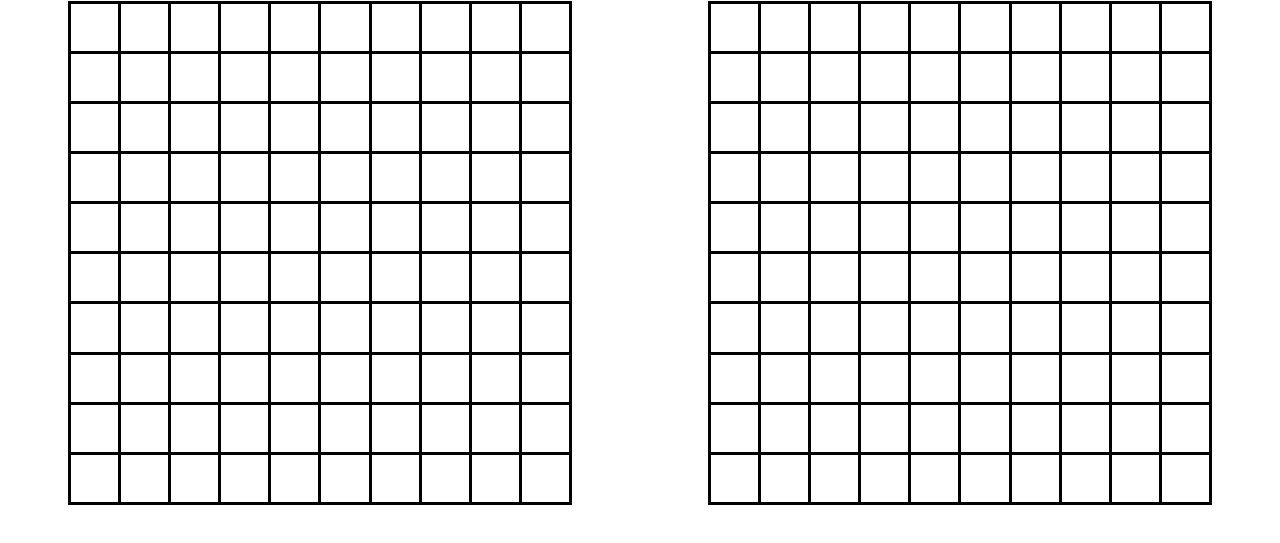
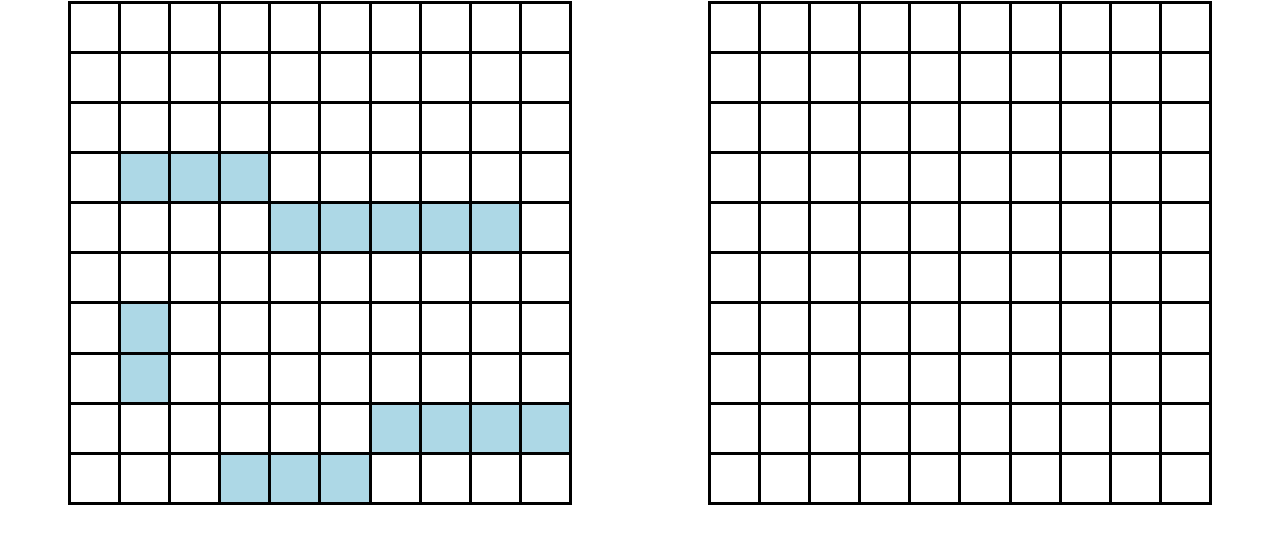
Before and after one commit to Kndrik/battleship, a website built with webpack: page dist/index.html in a window 1280 px wide. Shown: the part 79-622 px from the top of the page. Built offline with nearby package versions, Linux system fonts and the light colour scheme.

Commit message:
Add ship visuals on player's board

```diff
--- a/src/DomHandler.js
+++ b/src/DomHandler.js
@@ -22,7 +22,7 @@ export const domHandler = (() => {
         gridsParent.appendChild(newGrid);
     }
 
-    const buildPlayerGrid = () => {
+    const buildPlayerGrid = (board) => {
         const gridsParent = document.querySelector('.grids-container');
         const newGrid = document.createElement('div');
         newGrid.className = 'grid-container player';
@@ -35,6 +35,7 @@ export const domHandler = (() => {
                 newCell.classList.add('player');
                 newCell.setAttribute('xpos', j);
                 newCell.setAttribute('ypos', i);
+                newCell.classList.add(board.getCell(j, i).getState());
                 newRow.appendChild(newCell);
             }
             newGrid.prepend(newRow);
--- a/src/index.js
+++ b/src/index.js
@@ -15,7 +15,7 @@ export const gameSystem = (() => {
     const initialize = () => {
         playerBoard.autoPlaceShips();
         oponentBoard.autoPlaceShips();
-        domHandler.buildPlayerGrid();
+        domHandler.buildPlayerGrid(playerBoard);
         domHandler.buildOponentGrid();
     }
 
--- a/src/style.css
+++ b/src/style.css
@@ -43,6 +43,10 @@ body {
     cursor: pointer;
 }
 
+.cell.ship {
+    background-color: lightblue;
+}
+
 .cell.hit {
     background-color: rgb(201, 45, 45);
 }
```
Also changed, not shown: dist/main.js.
